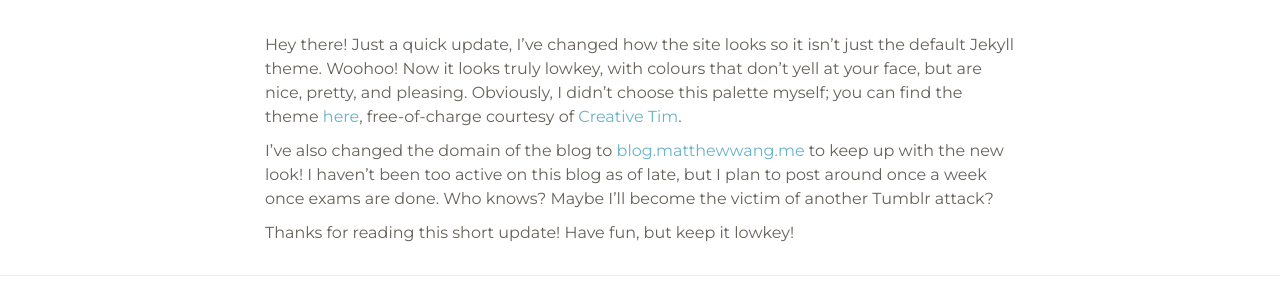
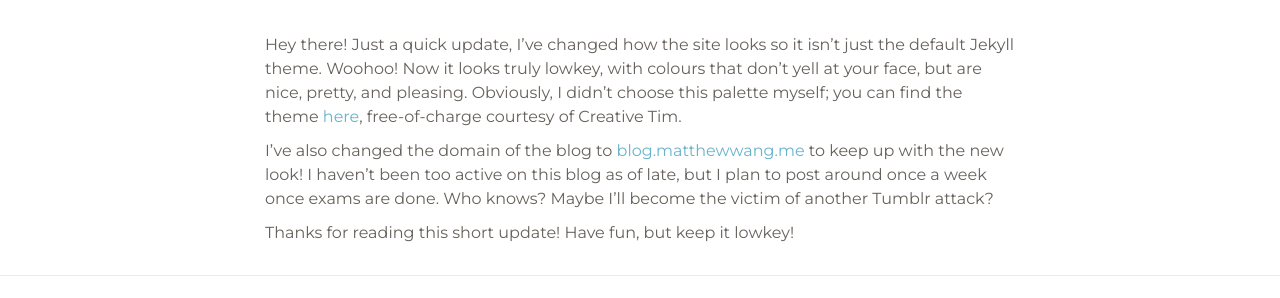
Before and after one commit to mattxwang/lowkey, a Jekyll site: the page built from _posts/2016-05-29-brand-new-look.markdown, in a window 1280 px wide. Shown: the part 227-525 px from the top of the page. Built offline with Jekyll 4.4.1, drawn with Linux system fonts in a browser that asks for light colours; some of the changed lines change nothing that is shown.

Commit message:
i don't think creative tim allows crawling, adds special data-proofer-ignore

```diff
--- a/_posts/2016-05-29-brand-new-look.markdown
+++ b/_posts/2016-05-29-brand-new-look.markdown
@@ -5,7 +5,7 @@ date:   2016-05-29 14:53:42 -0400
 categories: site
 ---
 
-Hey there! Just a quick update, I've changed how the site looks so it isn't just the default Jekyll theme. Woohoo! Now it looks truly lowkey, with colours that don't yell at your face, but are nice, pretty, and pleasing. Obviously, I didn't choose this palette myself; you can find the theme [here](https://www.creative-tim.com/product/paper-kit), free-of-charge courtesy of [Creative Tim](https://www.creative-tim.com/).
+Hey there! Just a quick update, I've changed how the site looks so it isn't just the default Jekyll theme. Woohoo! Now it looks truly lowkey, with colours that don't yell at your face, but are nice, pretty, and pleasing. Obviously, I didn't choose this palette myself; you can find the theme <a href="https://www.creative-tim.com/product/paper-kit" data-proofer-ignore>here</a>, free-of-charge courtesy of Creative Tim.
 
 I've also changed the domain of the blog to [blog.matthewwang.me](https://blog.matthewwang.me/) to keep up with the new look! I haven't been too active on this blog as of late, but I plan to post around once a week once exams are done. Who knows? Maybe I'll become the victim of another Tumblr attack?
 
```
